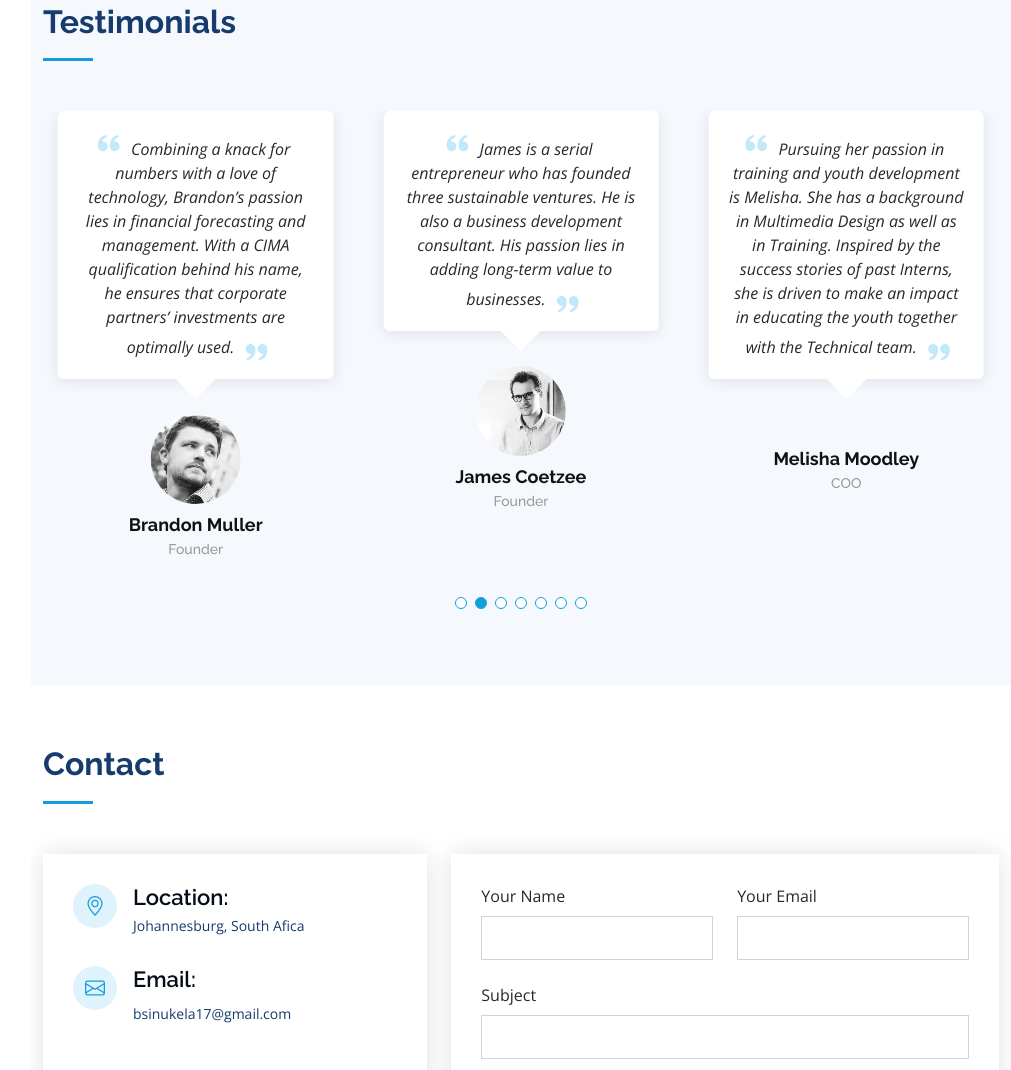
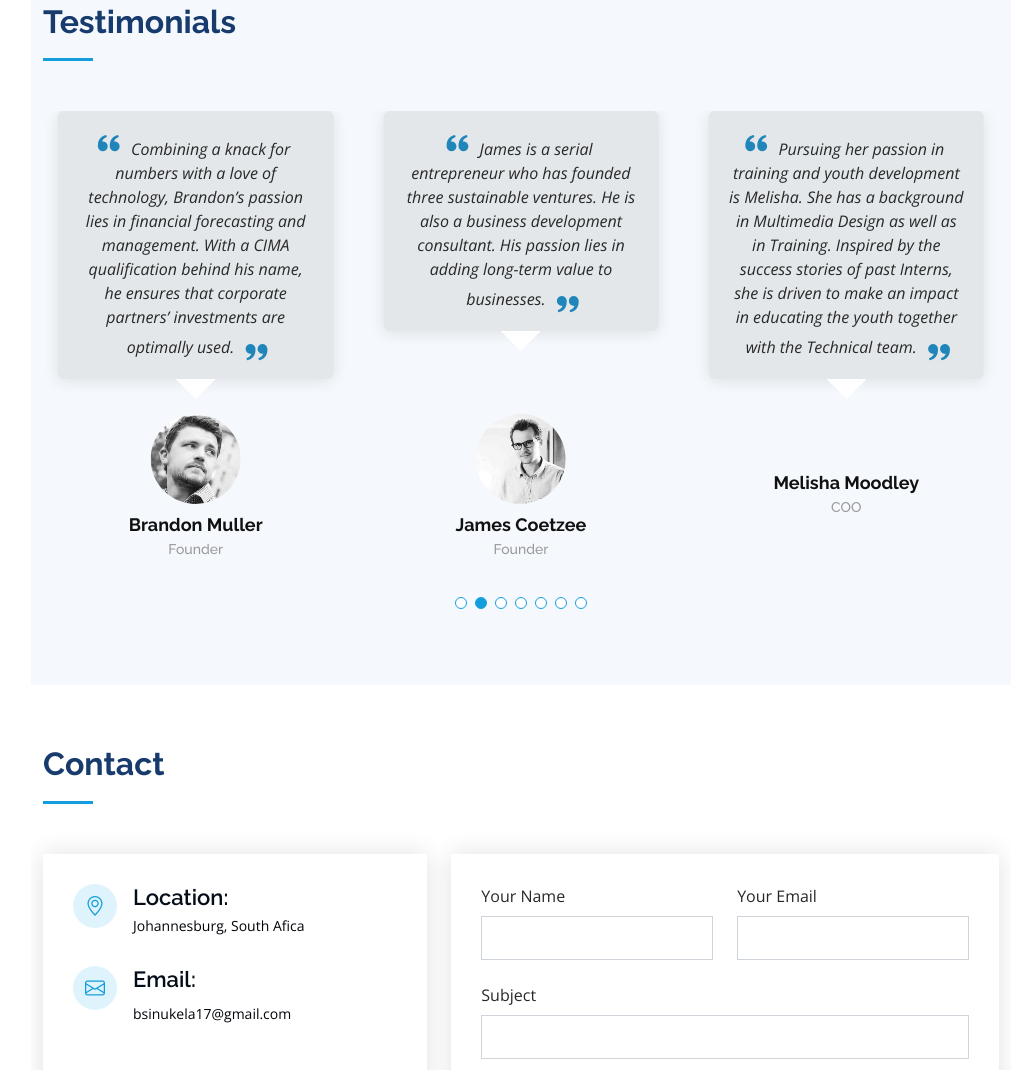
Before and after one commit to Darklove12/cv, a plain HTML site: page index.html in a window 1280 px wide. Shown: the part 3470-4540 px from the top of the page, without its empty margins (269-1280 px from the left). Drawn offline with nearby package versions, Linux system fonts and the light colour scheme; grey boxes are pictures that could not be loaded.

Commit message:
Changed colors background

```diff
--- a/assets/css/style.css
+++ b/assets/css/style.css
@@ -770,7 +770,7 @@ section {
 
 .testimonials .testimonial-item .quote-icon-left,
 .testimonials .testimonial-item .quote-icon-right {
-  color: #c3e8fa;
+  color: #2086ba;
   font-size: 26px;
 }
 
@@ -791,7 +791,7 @@ section {
   font-style: italic;
   margin: 0 15px 15px 15px;
   padding: 20px;
-  background: #fff;
+  background: rgb(227, 231, 233);
   position: relative;
   margin-bottom: 35px;
   border-radius: 6px;
@@ -867,7 +867,7 @@ section {
   padding: 0 0 10px 60px;
   margin-bottom: 20px;
   font-size: 14px;
-  color: #173b6c;
+  color: #01050a;
 }
 
 .contact .info .email p {
@@ -993,7 +993,7 @@ section {
   background: #149ddd;
   border: 0;
   padding: 10px 24px;
-  color: #fff;
+  color: rgb(8, 3, 32);
   transition: 0.4s;
   border-radius: 4px;
 }
--- a/index.html
+++ b/index.html
@@ -295,9 +295,8 @@
                  James is a serial entrepreneur who has founded three sustainable ventures.
                  He is also a business development consultant. His passion lies in adding
                  long-term value to businesses.
-
                   <i class="bx bxs-quote-alt-right quote-icon-right"></i>
-                </p>
+                </p><br><br>
                 <img src="/forms/james_b7953f82ed.jpg" class="testimonial-img" alt="">
                 <h3>James Coetzee</h3>
                 <h4>Founder</h4>
@@ -314,7 +313,7 @@
                  the youth together with the Technical team.
 
                   <i class="bx bxs-quote-alt-right quote-icon-right"></i>
-                </p>
+                </p><br>
                 <img src="/forms/Melisha_e3666c209f.jpg" class="testimonial-img" alt="">
                 <h3>Melisha Moodley</h3>
                 <h4>COO</h4>
```
